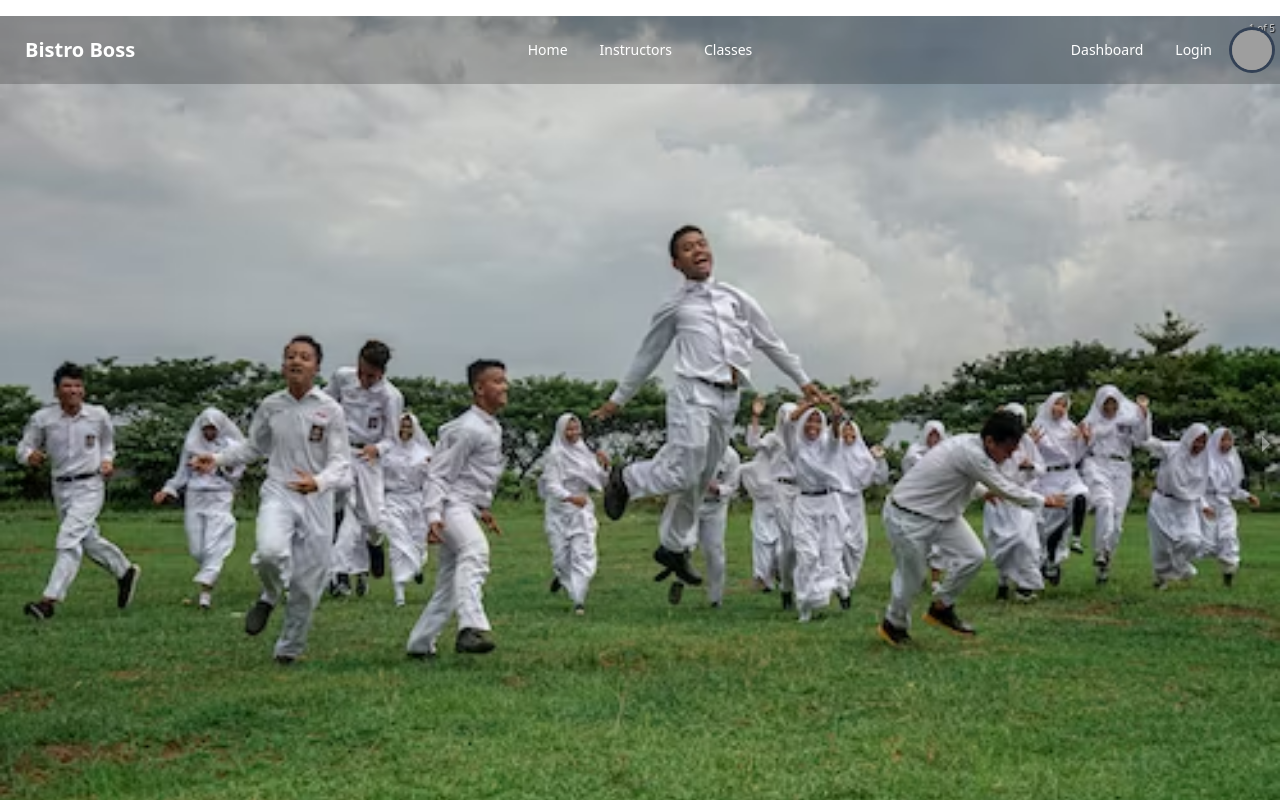
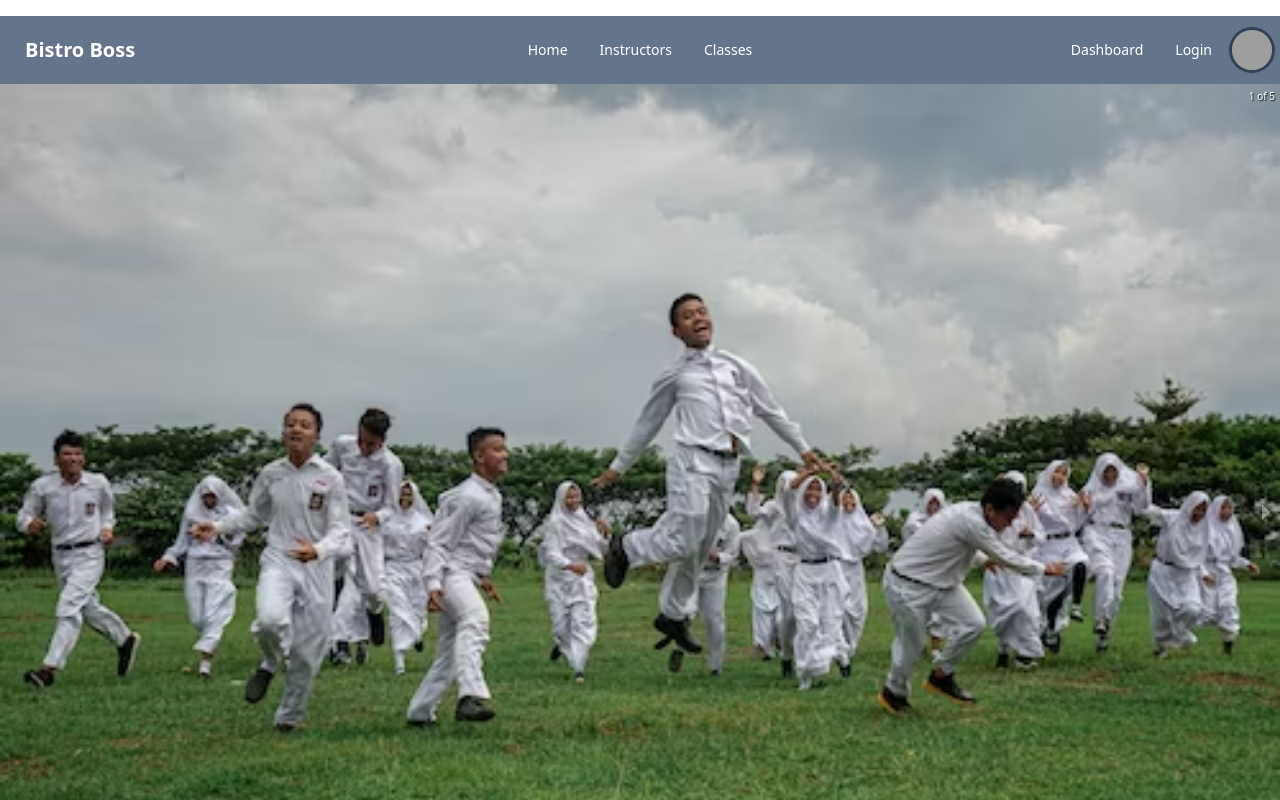
Before and after one commit to saidur02/sports-academy, a React (Vite) app: page / in a window 1280 px wide. Shown: the top 800 px of the page. Built offline with nearby package versions, Linux system fonts and the light colour scheme; grey boxes are pictures that could not be loaded.

Commit message:
navbar added

```diff
--- a/src/Pages/Shared/Navbar/Navbar.jsx
+++ b/src/Pages/Shared/Navbar/Navbar.jsx
@@ -10,7 +10,7 @@ const Navbar = () => {
 
   </>
   return (
-    <div className="navbar fixed bg-opacity-20 bg-black text-white z-10 max-w-7xl">
+    <div className="navbar bg-slate-500 text-white max-w-7xl">
       <div className="navbar-start">
         <div className="dropdown">
           <label tabIndex={0} className="btn btn-ghost lg:hidden">
```
